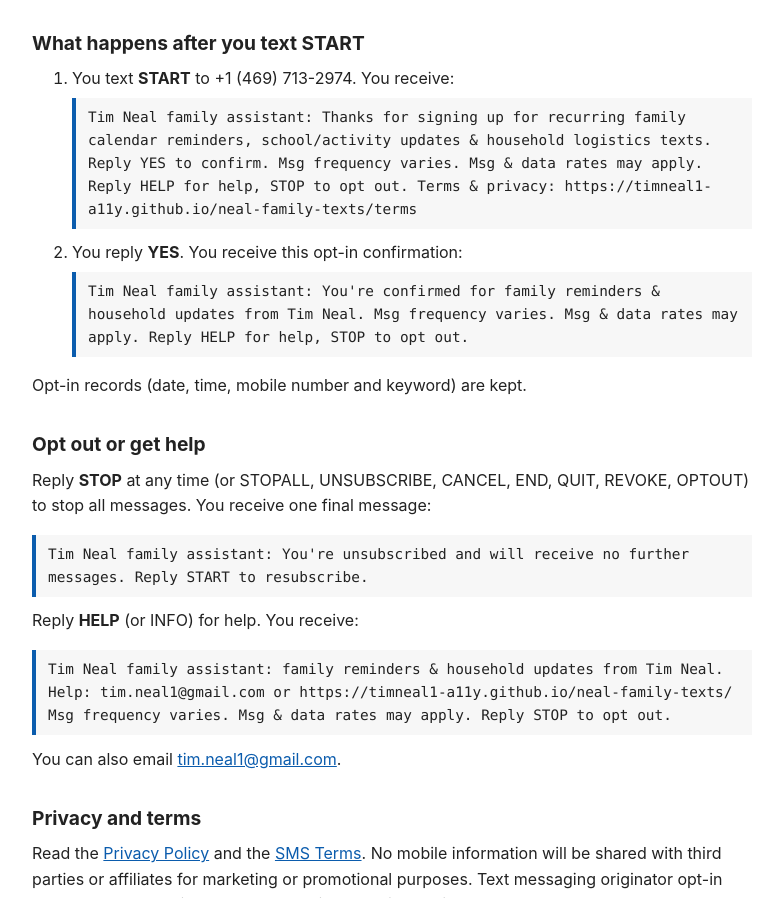
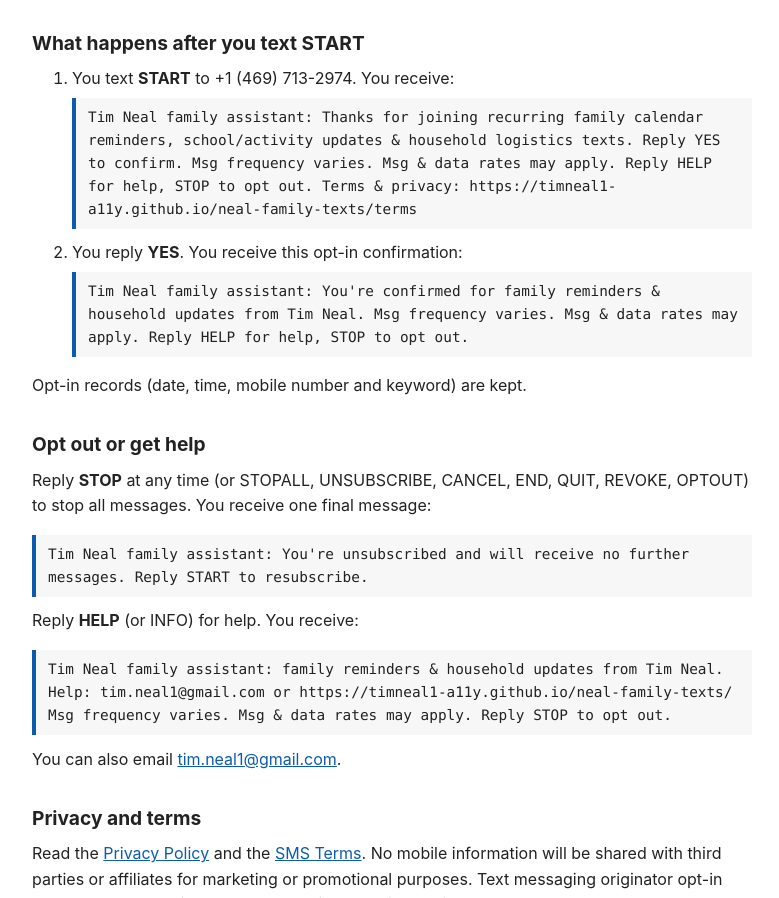
Before and after one commit to timneal1-a11y/neal-family-texts, a plain HTML site: page index.html in a window 1280 px wide. Shown: the part 942-1840 px from the top of the page, without its empty margins (248-1027 px from the left). Drawn offline with Linux system fonts and the light colour scheme.

Commit message:
Shorten START reply to fit 320 chars

```diff
--- a/index.html
+++ b/index.html
@@ -50,7 +50,7 @@
 <h2 id="confirmation">What happens after you text START</h2>
 <ol>
 <li>You text <strong>START</strong> to +1 (469) 713-2974. You receive:
-<blockquote>Tim Neal family assistant: Thanks for signing up for recurring family calendar reminders, school/activity updates &amp; household logistics texts. Reply YES to confirm. Msg frequency varies. Msg &amp; data rates may apply. Reply HELP for help, STOP to opt out. Terms &amp; privacy: https://timneal1-a11y.github.io/neal-family-texts/terms</blockquote></li>
+<blockquote>Tim Neal family assistant: Thanks for joining recurring family calendar reminders, school/activity updates &amp; household logistics texts. Reply YES to confirm. Msg frequency varies. Msg &amp; data rates may apply. Reply HELP for help, STOP to opt out. Terms &amp; privacy: https://timneal1-a11y.github.io/neal-family-texts/terms</blockquote></li>
 <li>You reply <strong>YES</strong>. You receive this opt-in confirmation:
 <blockquote>Tim Neal family assistant: You&#x27;re confirmed for family reminders &amp; household updates from Tim Neal. Msg frequency varies. Msg &amp; data rates may apply. Reply HELP for help, STOP to opt out.</blockquote></li>
 </ol>
```
Also changed, not shown: terms.html (+1 -1 lines).
